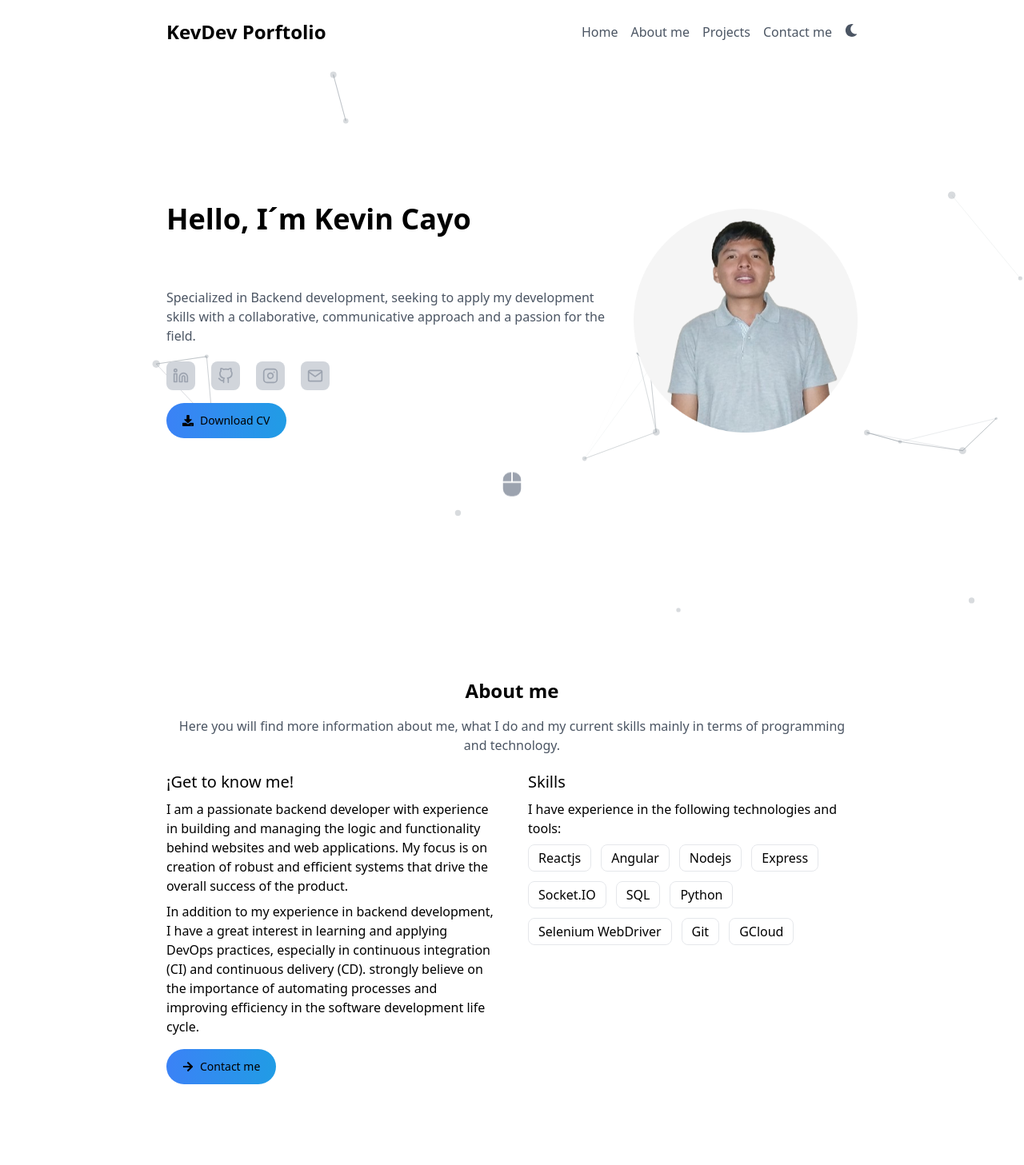
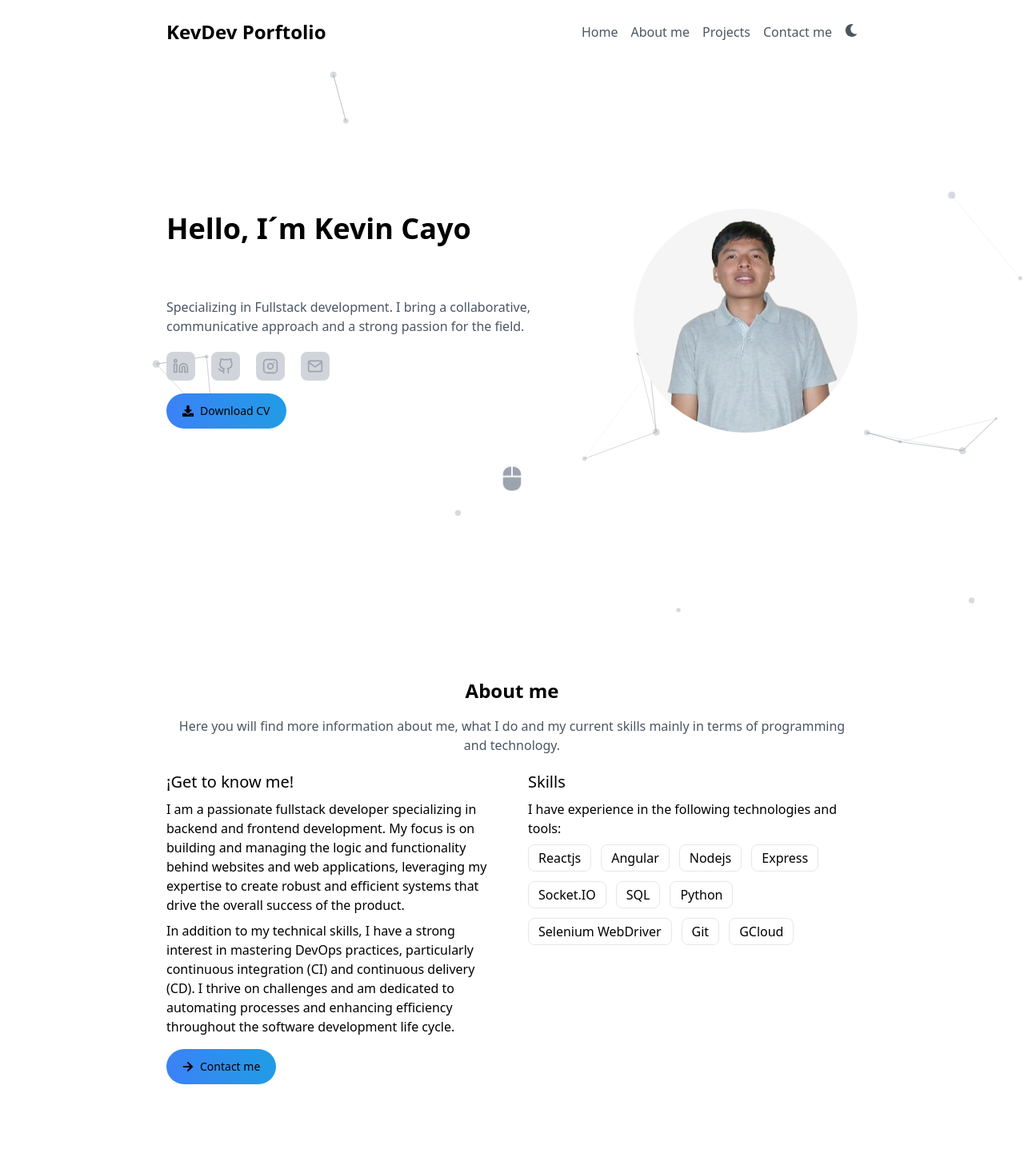
Before and after one commit to KevinCayo10/portfolio_kevdev, a React (Vite) app: page / in a window 1280 px wide. Shown: the top 1457 px of the page at 80% size. Built offline with nearby package versions, Linux system fonts and the light colour scheme.

Commit message:
refactor: Cambia los textos

```diff
--- a/src/components/About.jsx
+++ b/src/components/About.jsx
@@ -35,20 +35,24 @@ function About() {
           <div className="w-full flex flex-col sm:w-1/2 ">
             <h3 className="text-xl font-medium text-left">¡Get to know me!</h3>
             <div className="text-left">
-              <p className="text-base font-light mt-2 ">
-                I am a passionate backend developer with experience in building
-                and managing the logic and functionality behind websites and web
-                applications. My focus is on creation of robust and efficient
-                systems that drive the overall success of the product.
-              </p>
-              <p className="text-base font-light mt-2 ">
-                In addition to my experience in backend development, I have a
-                great interest in learning and applying DevOps practices,
-                especially in continuous integration (CI) and continuous
-                delivery (CD). strongly believe on the importance of automating
-                processes and improving efficiency in the software development
-                life cycle.
-              </p>
+              <div>
+                <p className="text-base font-light mt-2">
+                  I am a passionate fullstack developer specializing in backend
+                  and frontend development. My focus is on building and managing
+                  the logic and functionality behind websites and web
+                  applications, leveraging my expertise to create robust and
+                  efficient systems that drive the overall success of the
+                  product.
+                </p>
+                <p className="text-base font-light mt-2">
+                  In addition to my technical skills, I have a strong interest
+                  in mastering DevOps practices, particularly continuous
+                  integration (CI) and continuous delivery (CD). I thrive on
+                  challenges and am dedicated to automating processes and
+                  enhancing efficiency throughout the software development life
+                  cycle.
+                </p>
+              </div>
             </div>
             <a
               href="#contactme"
--- a/src/components/Main.jsx
+++ b/src/components/Main.jsx
@@ -39,9 +39,8 @@ function Banner() {
               Software Engineer
             </h2>
             <p className="mt-4 text-gray-600">
-              Specialized in Backend development, seeking to apply my
-              development skills with a collaborative, communicative approach
-              and a passion for the field.
+              Specializing in Fullstack development. I bring a collaborative,
+              communicative approach and a strong passion for the field.
             </p>
             <div className="flex flex-row gap-5 justify-center sm:justify-start mt-5">
               {socialLinks.map((link) => {
--- a/src/components/shared/Card.jsx
+++ b/src/components/shared/Card.jsx
@@ -21,11 +21,11 @@ function Card({
     >
       <img src={url_img} alt="" width={200} className="w-full h-auto" />
       <h3 className="text-xl font-semibold mt-5">{title}</h3>
-      <p className="text-gray-600 m-2 max-w-lg">{description}</p>
-      <div className="flex flex-wrap gap-2 items-center m-2 justify-center">
+      <p className="text-gray-600 m-2 max-w-xl">{description}</p>
+      <div className="flex flex-wrap gap-2 items-center  justify-center">
         {tools.map((element, index) => {
           return (
-            <p className="border rounded-full px-2 text-center" key={index}>
+            <p className="border rounded-lg py-1 px-3 text-center" key={index}>
               {element}
             </p>
           );
```
